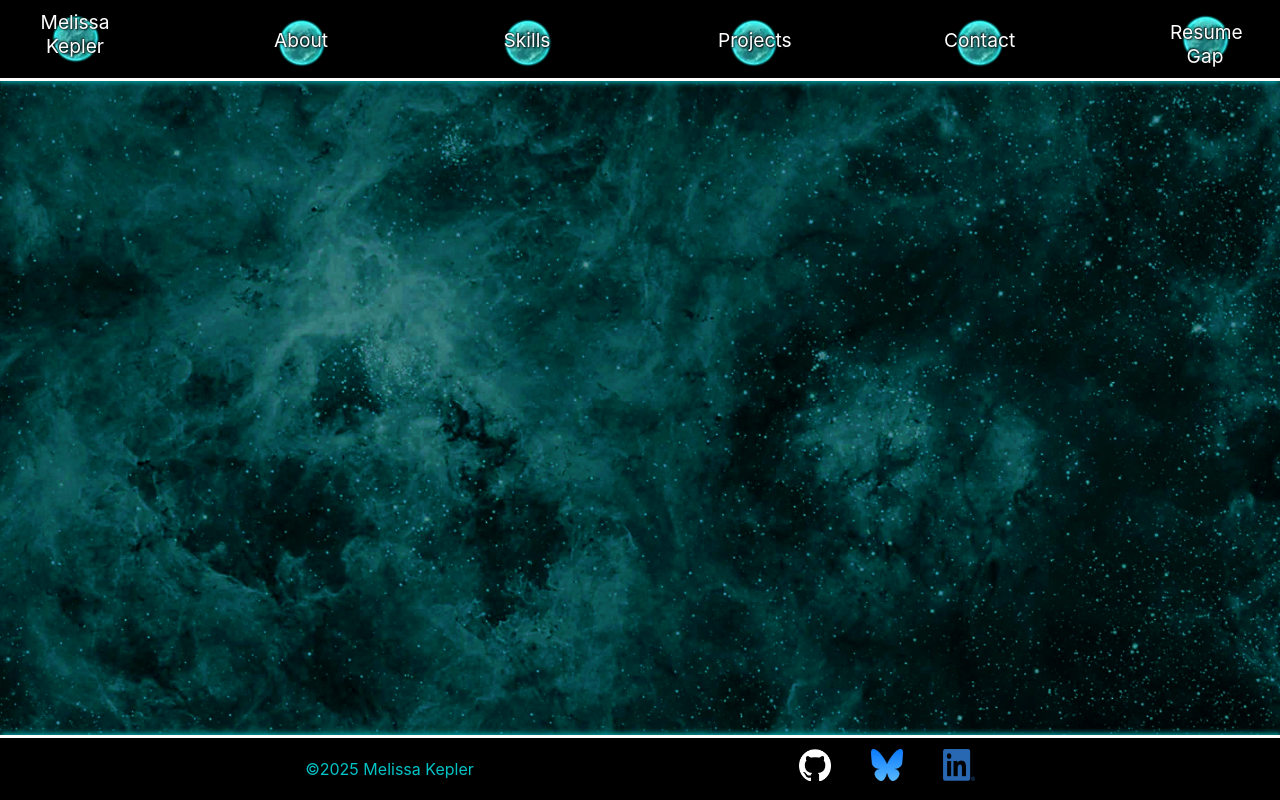
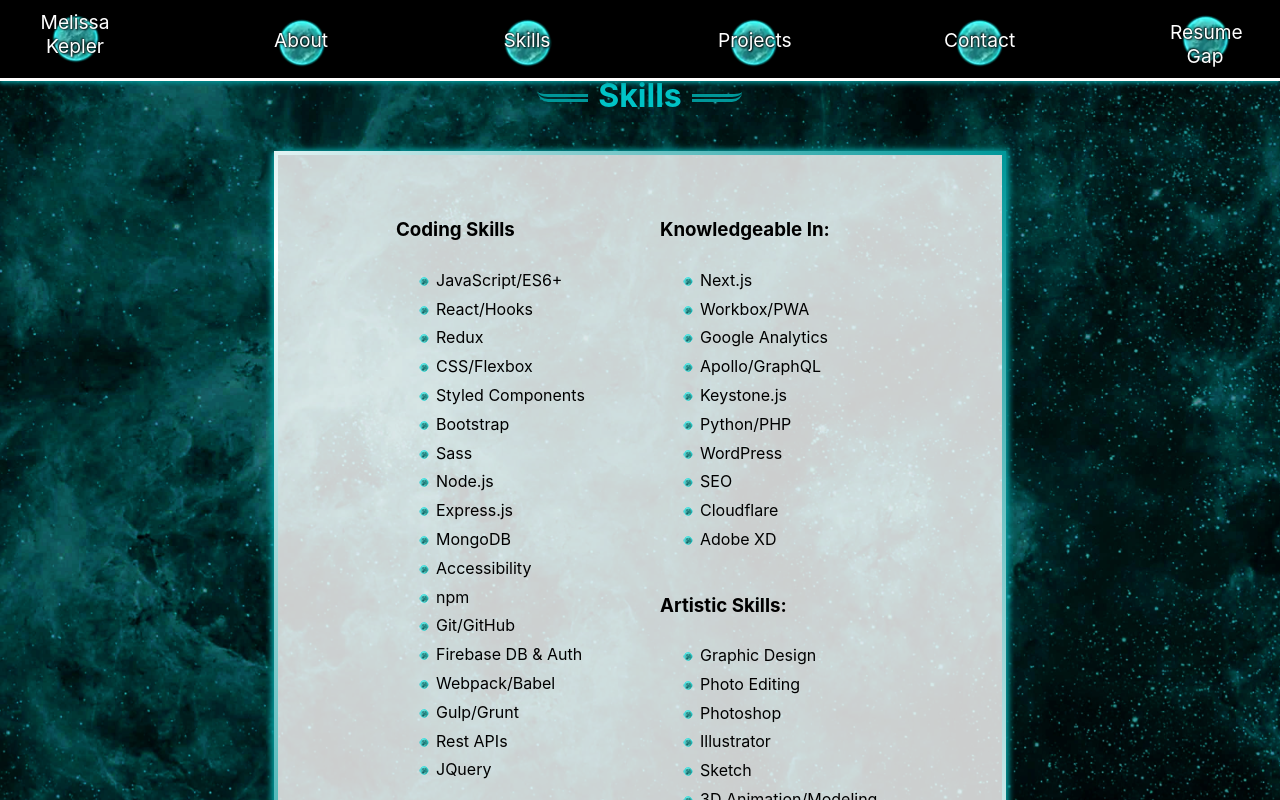
Before and after one commit to mmkepler/mmkepler.com-version4, a React (Vite) app: page /skills in a window 1280 px wide. Shown: the top 800 px of the page. Built offline with nearby package versions, Linux system fonts and the light colour scheme.

Commit message:
feat: basic skills page

```diff
--- a/src/components/Skills.jsx
+++ b/src/components/Skills.jsx
@@ -1,8 +1,80 @@
 import React from 'react'
 import "../styles/skills.css"
+import planet from "../assets/bullet.png"
+
+const artisticSkills = ["Graphic Design", "Photo Editing", "Photoshop", "Illustrator", "Sketch", "3D Animation/Modeling"]
+const codingSkills = ["JavaScript/ES6+", "React/Hooks", "Redux", "CSS/Flexbox", "Styled Components", "Bootstrap", "Sass", "Node.js", "Express.js", "MongoDB", "Accessibility", "npm", "Git/GitHub", "Firebase DB & Auth", "Webpack/Babel", "Gulp/Grunt", "Rest APIs", "JQuery"]
+const deploymentSkills = ["Cpanel", "Heroku", "AWS/S3", "Digital Ocean", "Netlify"]
+const knowledgeableSkills = ["Next.js", "Workbox/PWA", "Google Analytics", "Apollo/GraphQL", "Keystone.js", "Python/PHP", "WordPress", "SEO", "Cloudflare", "Adobe XD"]
+
 
 export default function Skills() {
   return (
-    <div>Skills</div>
+    <section id="skills">
+      <div className="holder">
+        <span className="spanleft"></span><h2 className="title" tabIndex="0">Skills</h2><span className="spanright"></span>
+      </div>
+      <div className="section" >
+      <div className="skillsContainer">
+        <div className="skillsWrapper">
+
+        <div className="columns">
+
+          <div className="one">
+            <div>
+            <h3 className="skilltTitles">Coding Skills</h3>
+            <ul>
+              {codingSkills.map(function(el, index){
+                return(
+                  <li tabIndex="0" key={index} className="listItems">{el}</li>
+                )
+              })}
+            </ul>
+          </div>
+
+
+
+          <div>
+            <h3 className="skilltTitles">Deployment Platforms</h3>
+            <ul>
+              {deploymentSkills.map(function(el, index){
+                return(
+                  <li tabIndex="0" key={index} className="listItems">{el}</li>
+                )
+              })}
+            </ul>
+          </div>
+
+          </div>
+
+          <div className="two">
+
+          <div>
+            <h3 className="skilltTitles">Knowledgeable In:</h3>
+            <ul>
+              {knowledgeableSkills.map(function(el, index){
+                return(
+                  <li tabIndex="0" key={index} className="listItems">{el}</li>
+                )
+              })}
+            </ul>
+          </div>
+
+          <div>
+            <h3 className="skilltTitles">Artistic Skills:</h3>
+            <ul>
+              {artisticSkills.map(function(el, index){
+                return(
+                  <li tabIndex="0" key={index} className="listItems">{el}</li>
+                )
+              })}
+            </ul>
+          </div>
+          </div>
+        </div>
+        </div>
+      </div>
+     </div>
+    </section>
   )
 }
--- a/src/styles/skills.css
+++ b/src/styles/skills.css
@@ -0,0 +1,60 @@
+#skills {
+  width: 100%;
+}
+
+.skillsBullet {
+  width: 10px;
+  height: 9px;
+}
+
+.skillsContainer {
+  display: flex;
+  flex-direction: column;
+  width: 100%;
+}
+
+.skillsWrapper {
+  display: flex;
+  flex-direction: row;
+  flex-wrap: wrap;
+  justify-content: center;
+  text-align: left;
+}
+
+.skillsWrapper ul {
+ min-width: 224px;
+}
+
+.skilltTitles {
+  text-align: left;
+}
+
+
+.listItems {
+  list-style-image: url("../assets/bullet.png");
+}
+
+.columns {
+  display: flex;
+  flex-direction: row;
+  column-gap: 40px;
+}
+
+.one {
+  display: flex;
+  flex-direction: column;
+}
+
+.two {
+  display: flex;
+  flex-direction: column;
+}
+
+@media only screen and (max-width: 600px){
+  .columns {
+    display: block;
+  }
+  .section {
+    background-color: white;
+  }
+}
```
